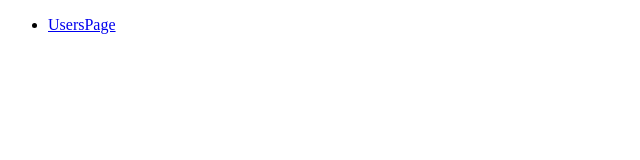
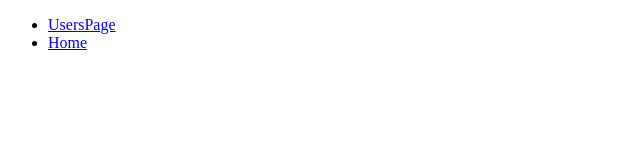
Before and after one commit to Kazarius40/react-learning, a React (Vite) app: page / in a window 1280 px wide. Shown: the top 160 px of the page, without its empty margins (0-640 px from the left). Built offline with nearby package versions, Linux system fonts and the light colour scheme.

Commit message:
Додав просто ще посилання на домашню сторінку

```diff
--- a/src/components/menu/Menu.tsx
+++ b/src/components/menu/Menu.tsx
@@ -5,6 +5,7 @@ export const Menu = () => {
         <>
             <ul>
                 <li><Link to={'users'}>UsersPage</Link></li>
+                <li><Link to={''}>Home</Link></li>
             </ul>
         </>
     );
```
